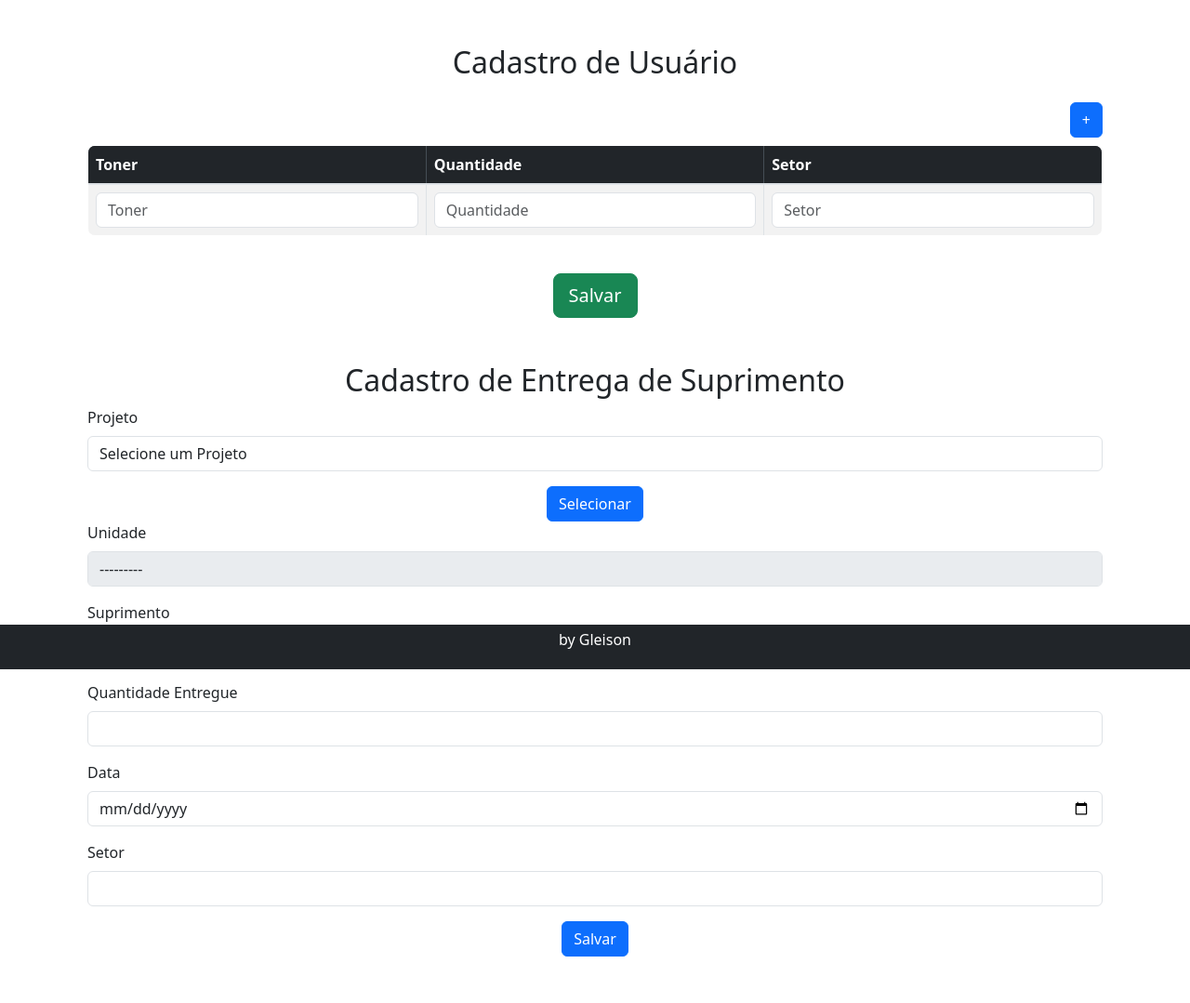
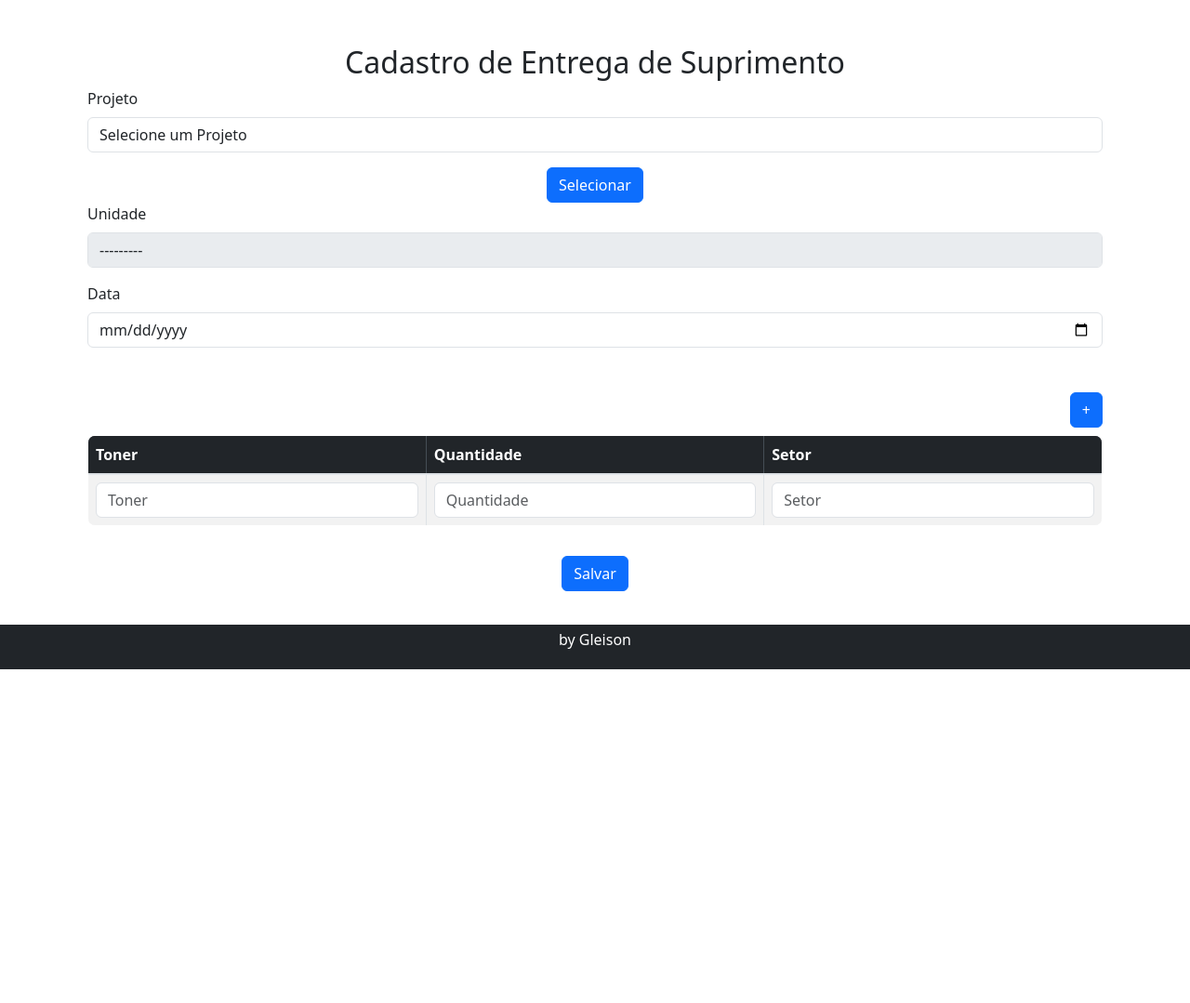
Before and after one commit to gleisonmedeiros/controlesuprimentos, a Django app: page /controlesupri/entrega_suprimento/ in a window 1280 px wide. Shown: the part 80-1159 px from the top of the page at 93% size. After the commit the page ends 800 px from the top, so only its background shows below. Run offline with Django 5.2, Linux system fonts and the light colour scheme; tables that the repository leaves empty hold one stand-in row (values such as "Sample post"); some libraries are stand-ins or nearby versions.

Commit message:
Reformulando Cadastro da entrega para funcionar datagrid front para backend

```diff
--- a/controlesuprimentos/cltsupri/forms.py
+++ b/controlesuprimentos/cltsupri/forms.py
@@ -30,17 +30,13 @@ class SuprimentoForm(forms.ModelForm):
 class EntregaSuprimentoForm(forms.ModelForm):
     class Meta:
         model = EntregaSuprimento
-        fields = ['unidade', 'suprimento', 'quantidade_entregue', 'data', 'setor']
+        fields = ['unidade','data']
         widgets = {
             'unidade': forms.Select(attrs={'class': 'form-control'}),
-            'suprimento': forms.Select(attrs={'class': 'form-control'}),
-            'quantidade_entregue': forms.NumberInput(attrs={'class': 'form-control', 'min': 1}),
             'data': forms.DateInput(attrs={'class': 'form-control', 'type': 'date'}),
-            'setor': forms.TextInput(attrs={'class': 'form-control'}),
         }
 
     def __init__(self, *args, **kwargs):
         super().__init__(*args, **kwargs)
         # Customiza as opções de unidade e suprimento, se necessário
         self.fields['unidade'].queryset = Unidade.objects.all()
-        self.fields['suprimento'].queryset = Suprimento.objects.all()
--- a/controlesuprimentos/cltsupri/templates/entrega_suprimento.html
+++ b/controlesuprimentos/cltsupri/templates/entrega_suprimento.html
@@ -4,83 +4,8 @@
 {% block content %}
 
 
-
-<div class="container mt-5">
-        <h2 class="mb-4 text-center">Cadastro de Usuário</h2>
-        <div class="text-end mb-2">
-            <button id="addRow" class="btn btn-primary">+</button>
-        </div>
-        <div class="table-responsive">
-            <table id="dataGrid" class="table table-striped table-bordered rounded-3 overflow-hidden">
-                <thead class="table-dark">
-                    <tr>
-                        <th>Toner</th>
-                        <th>Quantidade</th>
-                        <th>Setor</th>
-                    </tr>
-                </thead>
-                <tbody>
-                    <tr>
-                        <td><input type="text" class="form-control toner-input" placeholder="Toner" list="tonerList" ></td>
-                        <td><input type="number" class="form-control" placeholder="Quantidade"></td>
-                        <td><input type="text" class="form-control" placeholder="Setor"></td>
-                    </tr>
-                </tbody>
-            </table>
-            <datalist id="tonerList">
-                {% for suprimento in form.fields.suprimento.queryset %}
-                    <option value="{{ suprimento.nome }}">
-                {% endfor %}
-            </datalist>
-
-        </div>
-        <div class="text-center mt-4">
-            <button class="btn btn-success btn-lg">Salvar</button>
-        </div>
-    </div>
-
-<script>
-    $(document).ready(function() {
-        console.log("jQuery carregado!");
-
-        if ($.fn.DataTable) {
-            console.log("DataTables carregado!");
-        } else {
-            console.error("DataTables NÃO foi carregado corretamente!");
-        }
-
-        const table = $('#dataGrid').DataTable({
-            "language": {
-                "url": "https://cdn.datatables.net/plug-ins/1.13.6/i18n/pt-BR.json"
-            },
-            "info": false,
-            "lengthChange": false,
-            "paging": false,
-            "searching": false
-        });
-
-        $('#addRow').on('click', function() {
-            console.log("Botão clicado!");
-            table.row.add([
-                '<input type="text" class="form-control toner-input" placeholder="Toner" list="tonerList">',
-                '<input type="number" class="form-control" placeholder="Quantidade">',
-                '<input type="text" class="form-control" placeholder="Setor">'
-            ]).draw();
-        });
-    });
-</script>
-
-
 <div class="container mt-5">
     <h2 class="text-center">Cadastro de Entrega de Suprimento</h2>
-
-    {% for error in errors %}
-        {% if error == '0' %}
-            <div id="mensagem-alerta" class="alert alert-success" role="alert">
-                Unidade salva com Sucesso
-            </div>
-    {% endif %}
-    {% endfor %}
 
     <form method="POST" >
         {% csrf_token %}
@@ -100,8 +25,7 @@
         </div>
         </form>
 
-    <form method="POST" id="secondForm">
-        {% csrf_token %}
+
 
             <div class="form-group">
                 <label for="{{ form.unidade.id_for_label }}">Unidade</label>
@@ -109,67 +33,116 @@
             </div>
 
             <div class="form-group">
-                <label for="{{ form.suprimento.id_for_label }}">Suprimento</label>
-                {{ form.suprimento }}
-            </div>
-
-            <div class="form-group">
-                <label for="{{ form.quantidade_entregue.id_for_label }}">Quantidade Entregue</label>
-                {{ form.quantidade_entregue }}
-            </div>
-
-            <div class="form-group">
                 <label for="{{ form.data.id_for_label }}">Data</label>
                 {{ form.data }}
             </div>
 
-            <div class="form-group">
-                <label for="{{ form.setor.id_for_label }}">Setor</label>
-                {{ form.setor }}
+
+</div>
+
+     <div class="container mt-5">
+
+    <div class="text-end mb-2">
+        <button id="addRow" class="btn btn-primary">+</button>
+    </div>
+    <div class="table-responsive">
+        <table id="dataGrid" class="table table-striped table-bordered rounded-3 overflow-hidden">
+            <thead class="table-dark">
+                <tr>
+                    <th>Toner</th>
+                    <th>Quantidade</th>
+                    <th>Setor</th>
+                </tr>
+            </thead>
+            <tbody>
+                <tr>
+                    <td><input type="text" class="form-control toner-input" placeholder="Toner" list="tonerList"></td>
+                    <td><input type="number" class="form-control" placeholder="Quantidade"></td>
+                    <td><input type="text" class="form-control" placeholder="Setor"></td>
+                </tr>
+            </tbody>
+        </table>
+        <datalist id="tonerList">
+            {{% for suprimento in suprimentos %}
+                <option value="{{ suprimento.nome }}">
+            {% endfor %}
+        </datalist>
+    </div>
+</div>
+
+<div class="text-center mt-3">
+                <input id="saveData" name="save_entrega" type="submit" class="btn btn-primary" value="Salvar"></input>
             </div>
 
-            <div class="text-center mt-3">
-                <input name="save_entrega" type="submit" class="btn btn-primary" value="Salvar"></input>
-            </div>
+<script>
 
-    </form>
-</div>
-{% for error in errors %}
-        {% if error == '0' %}
-            <div id="mensagem-alerta" class="alert alert-success" role="alert">
-                Unidade salva com Sucesso
-            </div>
-        {% else %}
-            <!-- <div id="mensagem-alerta" class="alert alert-danger" role="alert">
-                {{ error }}
-            </div>-->
-        {% endif %}
-    {% endfor %}
-{% endblock %}
 
-<script>
-    document.getElementById('mycombo').addEventListener('change', function () {
-        const selectedValue = this.value;
+    $(document).ready(function() {
+        const table = $('#dataGrid').DataTable({
+            "language": {
+                "url": "https://cdn.datatables.net/plug-ins/1.13.6/i18n/pt-BR.json"
+            },
+            "info": false,
+            "lengthChange": false,
+            "paging": false,
+            "searching": false
+        });
 
-        if (selectedValue) {
-            // Enviar valor selecionado via fetch para a view
-            fetch('/processar-selecao/', {
-                method: 'POST',
-                headers: {
-                    'Content-Type': 'application/json',
-                    'X-CSRFToken': '{{ csrf_token }}'  // Django precisa do token CSRF
+        $('#addRow').on('click', function() {
+            table.row.add([
+                '<input type="text" class="form-control toner-input" placeholder="Toner" list="tonerList">',
+                '<input type="number" class="form-control" placeholder="Quantidade">',
+                '<input type="text" class="form-control" placeholder="Setor">'
+            ]).draw();
+        });
+
+        $('#saveData').on('click', function(event) {
+            event.preventDefault(); // Impede o envio tradicional do formulário
+
+            let data = [];
+            $('#dataGrid tbody tr').each(function() {
+                let toner = $(this).find("td:eq(0) input").val();
+                let quantidade = $(this).find("td:eq(1) input").val();
+                let setor = $(this).find("td:eq(2) input").val();
+
+                if (toner && quantidade && setor) {
+                    data.push({
+                        toner: toner,
+                        quantidade: quantidade,
+                        setor: setor
+                    });
+                }
+            });
+
+
+
+            let formData = {
+                unidade : $('#id_unidade').val(),
+                date : $('#id_data').val(),
+                registros: data
+            };
+
+            console.log("Enviando dados:", formData);
+
+
+
+            // Enviar via AJAX
+            $.ajax({
+                url: "{% url 'entrega_suprimento' %}",  // Substitua pelo nome correto da sua view
+                method: "POST",
+                data: JSON.stringify(formData),
+                contentType: "application/json",
+                headers: { "X-CSRFToken": "{{ csrf_token }}" },
+                success: function(response) {
+                    alert("Dados enviados com sucesso!");
                 },
-                body: JSON.stringify({ selected: selectedValue })
-            })
-            .then(response => response.json())
-            .then(data => {
-                // Exibir a resposta do servidor
-                document.getElementById('result').innerHTML = `Você selecionou o projeto com ID: ${data.result}`;
-            })
-            .catch(error => console.error('Erro:', error));
-        } else {
-            // Exibir mensagem quando nada for selecionado
-            document.getElementById('result').innerHTML = 'Por favor, selecione um projeto.';
-        }
+                error: function(xhr, status, error) {
+                    alert("Erro ao enviar os dados!");
+                    console.error(xhr.responseText);
+                }
+            });
+        });
     });
 </script>
+
+{% endblock %}
--- a/controlesuprimentos/cltsupri/views.py
+++ b/controlesuprimentos/cltsupri/views.py
@@ -1,6 +1,10 @@
 from django.shortcuts import render, redirect, get_object_or_404
+from django.views.decorators.csrf import csrf_exempt
+
 from .forms import UnidadeForm, SuprimentoForm, ProjetoForm, EntregaSuprimentoForm
 from .models import Projeto, Unidade, Suprimento, EntregaSuprimento
+import json
+
 def iterando_erro(form):
     errors = []
     for field, error_list in form.errors.items():
@@ -176,13 +180,15 @@ def criar_projeto(request):
     return render(request, 'cadastro_projeto.html', {'form': form})
 
 
-
+@csrf_exempt
 def entrega_suprimento(request):
     form_projeto = Projeto.objects.all()  # Recupera todos os projetos disponíveis
+    suprimentos = Suprimento.objects.all()
 
     if request.method == 'POST':
-        # Captura o projeto selecionado
+
         form = EntregaSuprimentoForm(request.POST)
+
         if 'save_projeto' in request.POST:
             if 'form_projeto' in request.POST and request.POST['form_projeto']:
                 result = request.POST.get('form_projeto')
@@ -198,28 +204,46 @@ def entrega_suprimento(request):
                 # Caso o projeto não tenha sido selecionado, você pode redirecionar ou exibir um erro
                 form = EntregaSuprimentoForm(request.POST)
                 erro = ['Projeto não selecionado']
-                return render(request, 'entrega_suprimento.html', {'form': form, 'errors': erro, 'form_projeto': form_projeto})
+                return render(request, 'entrega_suprimento.html', {'suprimentos':suprimentos,'form': form, 'errors': erro, 'form_projeto': form_projeto})
+        else:
+            data = json.loads(request.body)
+            registros = data.get("registros", [])
+            unidade = data.get('unidade')
+            data = data.get('date')
+
+            for item in registros:
+                toner = item.get("toner")
+                quantidade = item.get("quantidade")
+                setor = item.get("setor")
+                print(f"Toner: {toner}, Quantidade: {quantidade}, Setor: {setor}")
+
+            print(f"Unidade: {unidade}, Data: {data}")
+            # Captura o projeto selecionado
 
         # Se o formulário for válido
         if form.is_valid():
             if 'save_entrega' in request.POST:
                 print("clicou")
+                print(form.cleaned_data['unidade'])
+
+
+
                 form.save()  # Apenas salva os dados do formulário sem associar o projeto
                 erro = ['0']
                 form = EntregaSuprimentoForm()  # Reseta o formulário após o envio
-                return render(request, 'entrega_suprimento.html', {'form': form, 'errors': erro, 'form_projeto': form_projeto})
+                return render(request, 'entrega_suprimento.html', {'suprimentos':suprimentos,'form': form, 'errors': erro, 'form_projeto': form_projeto})
 
         else:
             erro = iterando_erro(form)
             print(erro)
-            return render(request, 'entrega_suprimento.html', {'form': form, 'errors': erro, 'form_projeto': form_projeto})
+            return render(request, 'entrega_suprimento.html', {'suprimentos':suprimentos,'form': form, 'errors': erro, 'form_projeto': form_projeto})
 
     else:
         form = EntregaSuprimentoForm()  # Se o método não for POST, cria o formulário vazio
         #del form.fields['unidade']
         form.fields['unidade'].disabled = True
 
-    return render(request, 'entrega_suprimento.html', {'form': form, 'form_projeto': form_projeto})
+    return render(request, 'entrega_suprimento.html', {'suprimentos':suprimentos,'form': form, 'form_projeto': form_projeto})
 
 
 def processar_selecao(request):
```
